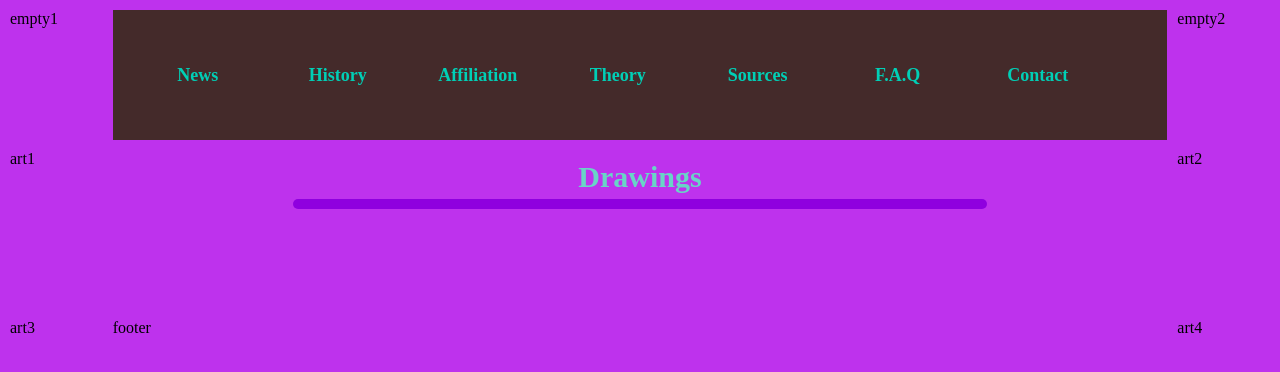
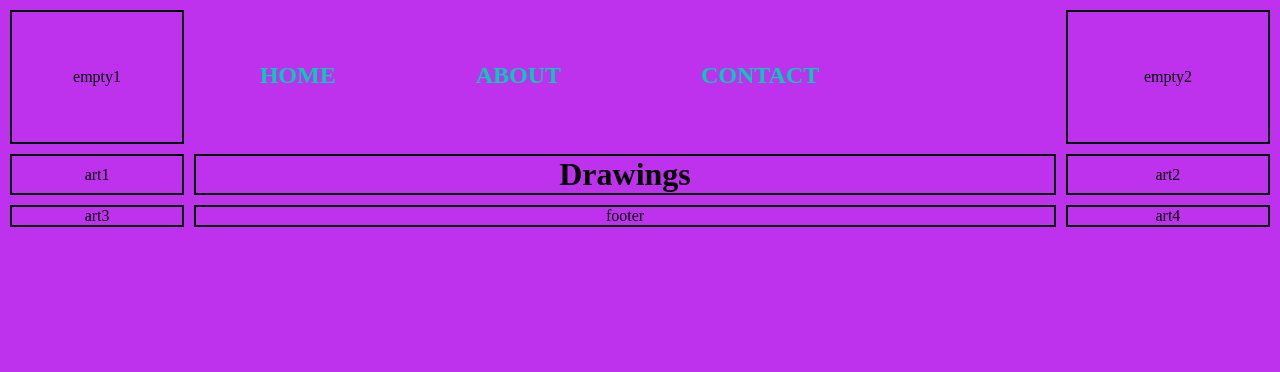
Before and after one commit to TheYori/RedesignExam, a plain HTML site: page index.html in a window 1280 px wide. Drawn offline with Linux system fonts and the light colour scheme.

Commit message:
Works Perhaps? - Need help
Fixed grid issue. I found out it did not hide the grid boxes I didn't use, but put them under the rest in a clump.

The nav bar is still not perfectly centered, so I need help

```diff
--- a/COSstyle.css
+++ b/COSstyle.css
@@ -20,15 +20,46 @@ body{ /*Background setup. Such as colours & height of site*/
     font-family: "montserrat", "sans-serif";
 }
 
-.item1 { grid-area: empty1; }
-.item2 { grid-area: header; }
-.item3 { grid-area: empty2; }
-.item4 { grid-area: art1; }
-.item5 { grid-area: main; }
-.item6 { grid-area: art2; }
-.item7 { grid-area: empty3; }
-.item8 { grid-area: footer; }
-.item9 { grid-area: empty4; }
+.item1 { grid-area: empty1; display: flex;
+  justify-content: center;
+  align-items: center;
+  border: 2px solid black;}
+.item2 { grid-area: header; display: flex;
+  justify-content: center;
+  align-items: center;
+  border: 2px solid black;}
+.item3 { grid-area: empty2; display: flex;
+  justify-content: center;
+  align-items: center;
+  border: 2px solid black;
+
+    padding: 15px;
+    height: 100px;
+}
+.item4 { grid-area: art1; display: flex;
+  justify-content: center;
+  align-items: center;
+  border: 2px solid black;}
+.item5 { grid-area: main; display: flex;
+  justify-content: center;
+  align-items: center;
+  border: 2px solid black;}
+.item6 { grid-area: art2; display: flex;
+  justify-content: center;
+  align-items: center;
+  border: 2px solid black;}
+.item7 { grid-area: empty3; display: flex;
+  justify-content: center;
+  align-items: center;
+  border: 2px solid black;}
+.item8 { grid-area: footer; display: flex;
+  justify-content: center;
+  align-items: center;
+  border: 2px solid black;}
+.item9 { grid-area: empty4; display: flex;
+  justify-content: center;
+  align-items: center;
+  border: 2px solid black;}
 
 .grid-container {
   display: grid;
@@ -41,25 +72,13 @@ body{ /*Background setup. Such as colours & height of site*/
 align-content: center;
 }
 
-section{
+.top-bar {
 
-}
-
-/*Nav-bar setup for both PC and Mobile*/
-#nav-bar {
-
+    display: flex;
     align-items: center;
-    justify-content: space-between;
+    justify-content: center;
     padding: 15px;
     height: 100px;
-	align-content: center;
-	background: rgba(68,42,42,1.00);
-	text-align: center;
-}
-
-.item2{
-	text-align: center;
-
 
 }
 
@@ -67,27 +86,26 @@ section{
     display: flex;
     list-style-type: none;
 	color: #00CFB6;
-	margin-left: auto;
-    margin-right: auto;
+	justify-content: center;
 	align-content: center;
-	text-align: center;
-	align-items: center;
+
 }
 
 li {
     padding: 20px;
+	margin-right: 100px;
     overflow: hidden;
 	color: #00CFB6;
-	text-align: center;
-	font-size: 12px;
-	width: 100px;
-	}
+	justify-content: center;
+}
+.a{
+justify-content: space-between;
+}
 
 a:link{
 	text-decoration: none;
 	color: #00CFB6;
-
-
+	align-content: center;
 }
 
 a:hover{
@@ -160,6 +178,18 @@ a:hover{
 		align-content: center;
 		align-items: center;
 }
+	.item1 {
+	display: none;}
+	.item3 {
+	display: none;}
+	.item4 {
+	display: none;}
+	.item6 {
+	display: none;}
+	.item7 {
+	display: none;}
+	.item9 {
+	display: none;}
 
 	.box {
         display: flex;
@@ -200,38 +230,3 @@ a:hover{
 
 /* Create three equal columns that floats next to each other */
 /*---style for containers (all css elements is the exact same, but made seperate in case of independent design in each)---*/
-.rows {  /*---Flex containers---*/
-	display: flex;
-	flex-wrap: wrap;
-	align-items: stretch;
-	margin-top: 200px;
-	margin-bottom: 100px;
-}
-
-.rows > div{ /*---Flex containers
-	(Centers the text in each container)---*/
-  text-align: center;
-	flex-grow: 1;
-}
-
-
-/*---style for containers (all css elements is the exact same, but made seperate in case of independent design in each)---*/
-
-
-.category-text{ /*---TEXT styles---*/
-	color: #69D4C7;
-	margin-top: 10px;
-	font-size: 30px;
-	text-align: center;
-}
-
-.category-footer{ /*---coloured line under text---*/
-	background-color: #945390;
-	padding: 5px;
-	margin-left: 180px;
-	margin-right: 180px;
-	margin-bottom: 100px;
-	margin-top: 5px;
-	border-radius: 50px;
-	mix-blend-mode: color-burn;
-}
--- a/index.html
+++ b/index.html
@@ -10,20 +10,16 @@
 
 	<div class="grid-container" >
  <div class="item1">empty1</div>
-  <nav class="item2" id="nav-bar">
+  <nav class="top-bar">
 	<input id="activate" type="checkbox"/>
 	<label class="box" for="activate">
 		<div class="icon"></div>
 	</label>
 
 	<ul class="menu">
-					<a><li class="pages" id="news-element"><h1>News</h1></li></a>
-					<a><li class="pages" id="history-element"><h1>History</h1></li></a>
-					<a><li class="pages" id="affiliation-element"><h1>Affiliation</h1></li></a>
-					<a><li class="pages" id="theory-element"><h1>Theory</h1></li></a>
-					<a><li class="pages" id="sources-element"><h1>Sources</h1></li></a>
-					<a><li class="pages" id="FAQ-element"><h1>F.A.Q</h1></li></a>
-					<a><li class="pages" id="contact-element"><h1>Contact</h1></li></a>
+		<a href="index.html"><li class="pages" id="top-element"><h1>HOME</h1></li></a>
+		<a href="about.html"><li class="pages" id="middle-element"><h1>ABOUT</h1></li></a>
+		<a href="contact.html"><li class="pages" id="bottom-element"><h1>CONTACT</h1></li></a>
 	</ul>
 </nav>
   <div class="item3">empty2</div>
```
Lines whose indentation alone changed are shown as unchanged.
